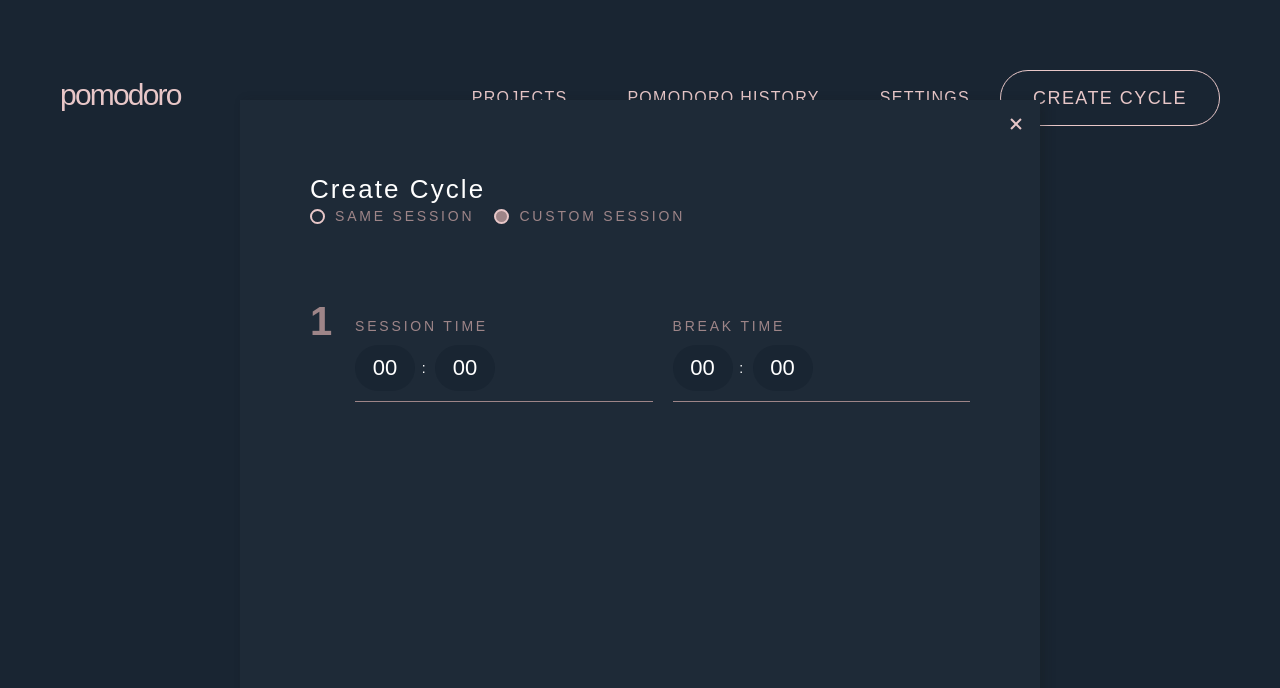
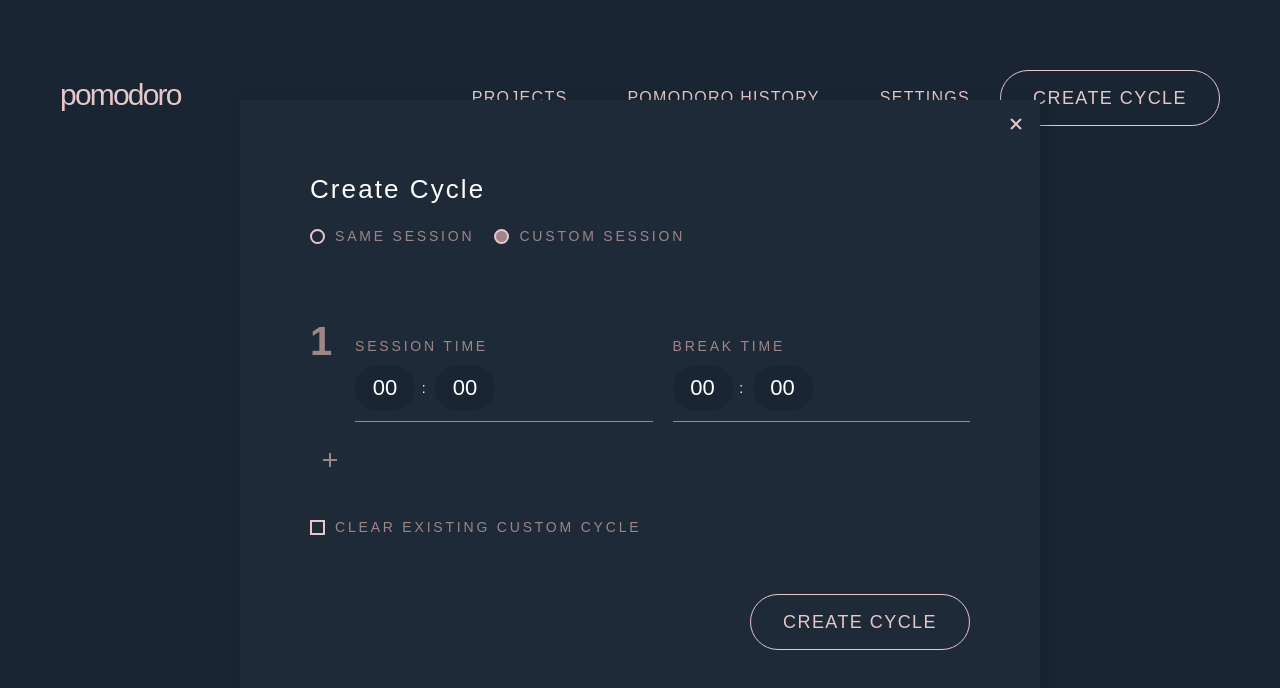
Before and after one commit to dobijaw/pomodoro, a React (Create React App) app: page / in a window 1280 px wide. Both pictures are taken after a click on the label "CUSTOM SESSION". Shown: the top 688 px of the page. Built offline with nearby package versions, Linux system fonts and the light colour scheme.

Commit message:
add custom cycle

```diff
--- a/src/components/atoms/IconButton/IconButton.tsx
+++ b/src/components/atoms/IconButton/IconButton.tsx
@@ -1,4 +1,4 @@
-import styled, { css } from "styled-components";
+import styled, { css } from 'styled-components';
 
 const IconButton = styled.button<{
   asAdd?: boolean;
@@ -12,7 +12,7 @@ const IconButton = styled.button<{
   width: 40px;
   height: 40px;
   border: ${({ theme, withBorder }) =>
-    withBorder ? `1px solid ${theme.colors.secondary}` : "none"};
+    withBorder ? `1px solid ${theme.colors.secondary}` : 'none'};
   border-radius: 50%;
   background: transparent;
   transition: background 0.35s ease-in-out;
@@ -38,6 +38,13 @@ const IconButton = styled.button<{
     height: 2px;
     background: ${({ theme }) => theme.colors.secondary};
     transition: background 0.35s ease-in-out;
+  }
+
+  &:disabled {
+    &::before,
+    &::after {
+      background: ${({ theme }) => theme.colors.background40};
+    }
   }
 
   ${({ asAdd }) =>
--- a/src/components/organisms/CycleModal/CycleModal.tsx
+++ b/src/components/organisms/CycleModal/CycleModal.tsx
@@ -14,6 +14,7 @@ import { addToCycle, clearAndAddToCycle } from 'store/cycle/actions';
 import Close from 'components/atoms/Close/Close';
 import Button from 'components/atoms/Button/Button';
 import Headline from 'components/atoms/Headline/Headline';
+import IconButton from 'components/atoms/IconButton/IconButton';
 
 import RadioCheck from 'components/molecules/RadioCheck/RadioCheck';
 import NumberInputBox from 'components/molecules/NumberInputBox/NumberInputBox';
@@ -67,6 +68,7 @@ const BoxModal = styled.div`
 
 const RadioForm = styled.form`
   display: block;
+  margin-top: 20px;
 
   @media (min-width: 600px) {
     display: flex;
@@ -119,6 +121,7 @@ interface RootState {
 
 interface CycleModal {
   onClose: () => void;
+  onOpen: () => void;
 }
 
 interface SameValues {
@@ -127,13 +130,15 @@ interface SameValues {
   restTime: number;
 }
 
-function CycleModal({ onClose }: CycleModal) {
-  const [isSameSession, toggleSession] = useState<boolean>(true);
-  const [sameValues, setSameValues] = useState<SameValues>({
+const SameValuesData = {
   sessionNumber: 0,
   sessionTime: 0,
   restTime: 0,
-  });
+};
+
+function CycleModal({ onClose, onOpen }: CycleModal) {
+  const [isSameSession, toggleSession] = useState<boolean>(true);
+  const [sameValues, setSameValues] = useState<SameValues>(SameValuesData);
   const [customValues, setCustomValues] = useState<[]>([]);
   const [clearCycleInput, setClearCycleInput] = useState<boolean>(false);
   const boxModalRef = useRef(null);
@@ -156,14 +161,10 @@ function CycleModal({ onClose }: CycleModal) {
   }, [closeClickingOutsideCallback]);
 
   function getValue(value: number, name: string) {
-    if (isSameSession) {
     setSameValues((prev) => ({
       ...prev,
       [name]: value,
     }));
-    } else {
-      console.log(setCustomValues);
-    }
   }
 
   useEffect(() => {
@@ -186,6 +187,56 @@ function CycleModal({ onClose }: CycleModal) {
         dispatch(addToCycle(output));
       }
     }
+
+    setSameValues(SameValuesData);
+    onClose();
+  }
+
+  const [customSessionFields, setCustomSessionFields] = useState<
+    {
+      id: number;
+      sessionTime: number;
+      restTime: number;
+    }[]
+  >([
+    {
+      id: Math.random(),
+      sessionTime: 0,
+      restTime: 0,
+    },
+  ]);
+
+  function handleAddNewItem() {
+    if (customSessionFields.length < 5) {
+      setCustomSessionFields([
+        ...customSessionFields,
+        {
+          id: Math.random(),
+          sessionTime: 0,
+          restTime: 0,
+        },
+      ]);
+    }
+  }
+
+  // function handleRemoveItem(id: number) {
+  //   // setCustomSessionFields(
+  //   //   customSessionFields.filter((item) => item.id !== id)
+  //   // );
+
+  //   setCustomSessionFields([]);
+  // }
+
+  function getCustomValue(value: number, id: number, type: string) {
+    const data = customSessionFields.map((item) => {
+      if (item.id === id) {
+        return { ...item, [type]: value };
+      } else {
+        return item;
+      }
+    });
+
+    setCustomSessionFields(data);
   }
 
   return (
@@ -211,14 +262,14 @@ function CycleModal({ onClose }: CycleModal) {
             onChange={() => toggleSession(!isSameSession)}
           />
         </RadioForm>
+
+        <Form onSubmit={handleSubmit}>
+          {isSameSession ? (
             <>
-          {isSameSession ? (
-            <Form onSubmit={handleSubmit}>
               <NumberInputBox
                 label="session number"
                 onChange={(value: number) => getValue(value, 'sessionNumber')}
               />
-
               <TimerWrapper>
                 <TimeInputBox
                   label="session time"
@@ -229,6 +280,44 @@ function CycleModal({ onClose }: CycleModal) {
                   onChange={(value: number) => getValue(value, 'restTime')}
                 />
               </TimerWrapper>
+            </>
+          ) : (
+            <>
+              {customSessionFields.map((item, index) => (
+                <TimerWrapper key={item.id}>
+                  <SesionNumber>{index + 1}</SesionNumber>
+                  <TimeInputBox
+                    label="session time"
+                    onChange={(value: number) =>
+                      getCustomValue(value, item.id, 'sessionTime')
+                    }
+                  />
+                  <TimeInputBox
+                    label="break time"
+                    onChange={(value: number) =>
+                      getCustomValue(value, item.id, 'restTime')
+                    }
+                  />
+                  {/* <IconButton
+                    type="button"
+                    asDelete
+                    onClick={() =>
+                      setCustomSessionFields(
+                        customSessionFields.filter((i) => i.id !== item.id)
+                      )
+                    }
+                  /> */}
+                </TimerWrapper>
+              ))}
+              {console.log(customSessionFields)}
+              <IconButton
+                type="button"
+                asAdd
+                onClick={handleAddNewItem}
+                disabled={customSessionFields.length >= 5}
+              />
+            </>
+          )}
 
           {isCustomCycle && (
             <RadioCheck
@@ -244,16 +333,6 @@ function CycleModal({ onClose }: CycleModal) {
 
           <StyledButton type="submit">Create Cycle</StyledButton>
         </Form>
-          ) : (
-            <Form onSubmit={handleSubmit}>
-              <TimerWrapper>
-                <SesionNumber>1</SesionNumber>
-                <TimeInputBox label="session time" onChange={() => {}} />
-                <TimeInputBox label="break time" onChange={() => {}} />
-              </TimerWrapper>
-            </Form>
-          )}
-        </>
       </BoxModal>
     </Wrapper>
   );
--- a/src/views/Root.tsx
+++ b/src/views/Root.tsx
@@ -1,23 +1,23 @@
-import React, { useState, useEffect } from "react";
-import { connect, ConnectedProps } from "react-redux";
-import { Switch, Route, BrowserRouter } from "react-router-dom";
-import TimerPage from "./TimerPage";
-import MainTemplate from "../templates/MainTemplate";
-import { Routes } from "routes";
-import { AppContext } from "context";
-import { useInterval } from "hooks/useInterval";
-import CycleModal from "components/organisms/CycleModal/CycleModal";
-import ProjectsPage from "./ProjectsPage";
-import HistoryPage from "./HistoryPage";
-import SettingsPage from "./SettingsPage";
-import { CyclesState, Session, SessionTypes } from "store/cycle/types";
+import React, { useState, useEffect } from 'react';
+import { connect, ConnectedProps } from 'react-redux';
+import { Switch, Route, BrowserRouter } from 'react-router-dom';
+import TimerPage from './TimerPage';
+import MainTemplate from '../templates/MainTemplate';
+import { Routes } from 'routes';
+import { AppContext } from 'context';
+import { useInterval } from 'hooks/useInterval';
+import CycleModal from 'components/organisms/CycleModal/CycleModal';
+import ProjectsPage from './ProjectsPage';
+import HistoryPage from './HistoryPage';
+import SettingsPage from './SettingsPage';
+import { CyclesState, Session, SessionTypes } from 'store/cycle/types';
 import {
   clearCycle,
   setCurrentTime,
   setCurrentType,
   toggleTimerRunning,
   setCyclePosition,
-} from "store/cycle/actions";
+} from 'store/cycle/actions';
 
 interface RootState {
   cycle: CyclesState;
@@ -56,9 +56,9 @@ function Root({
     !!customCycle.length ? customCycle : defaultCycle;
 
   const getCycleType = (customCycle: Session[]) =>
-    !!customCycle.length ? "CUSTOM" : "DEFAULT";
+    !!customCycle.length ? 'CUSTOM' : 'DEFAULT';
 
-  const [cycleType, setCycleType] = useState<"CUSTOM" | "DEFAULT">(
+  const [cycleType, setCycleType] = useState<'CUSTOM' | 'DEFAULT'>(
     getCycleType(customCycle)
   );
   const [cycle, setCycle] = useState<Session[]>(
@@ -120,7 +120,7 @@ function Root({
     } else if (curSessionPosition === 1) {
       setCurSessionPosition(0);
 
-      if (cycleType === "CUSTOM" && curCyclePosition + 1 > cycle.length - 1)
+      if (cycleType === 'CUSTOM' && curCyclePosition + 1 > cycle.length - 1)
         clearCycle();
 
       setCurCyclePosition(
@@ -155,7 +155,9 @@ function Root({
             <Route exact path={Routes.history} component={HistoryPage} />
             <Route exact path={Routes.settings} component={SettingsPage} />
           </Switch>
-          {isModalVisible && <CycleModal onClose={handleCloseModal} />}
+          {isModalVisible && (
+            <CycleModal onClose={handleCloseModal} onOpen={handleOpenModal} />
+          )}
         </MainTemplate>
       </AppContext.Provider>
     </BrowserRouter>
```
Lines whose indentation alone changed are shown as unchanged.
